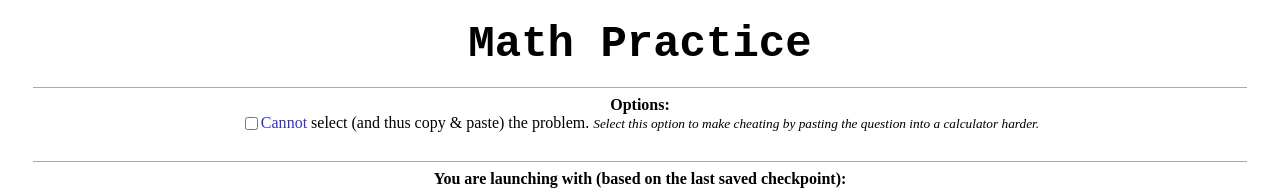
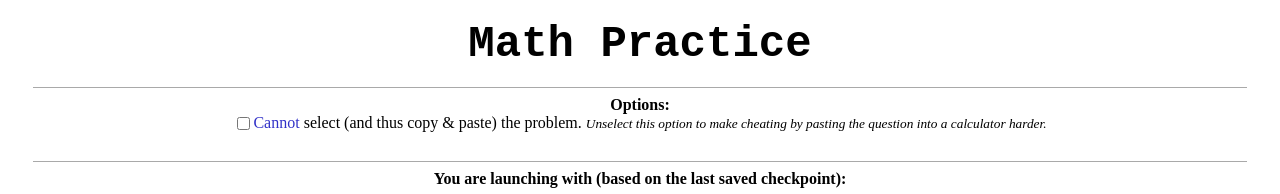
Before and after one commit to ps-coding/math-practice, a SvelteKit app: page / in a window 1280 px wide. Shown: the top 194 px of the page. Built offline with nearby package versions, Linux system fonts and the light colour scheme.

Commit message:
Some basic fixes

```diff
--- a/src/routes/+page.svelte
+++ b/src/routes/+page.svelte
@@ -324,6 +324,7 @@
 		<input
 			class="answer"
 			type="number"
+			inputmode="numeric"
 			placeholder="Answer"
 			autofocus
 			style:color={inputColor}
@@ -431,6 +432,11 @@
 
 						inputEl.disabled = false;
 						inputEl.focus();
+						setTimeout(() => {
+							inputEl.focus();
+							inputEl.select();
+							inputEl.focus();
+						}, 10);
 					}, 500);
 				}
 			}}
@@ -564,7 +570,8 @@
 					problem.
 					<small
 						><i
-							>Select this option to make cheating by pasting the question into a calculator harder.</i
+							>Unselect this option to make cheating by pasting the question into a calculator
+							harder.</i
 						></small
 					></label
 				>
```
